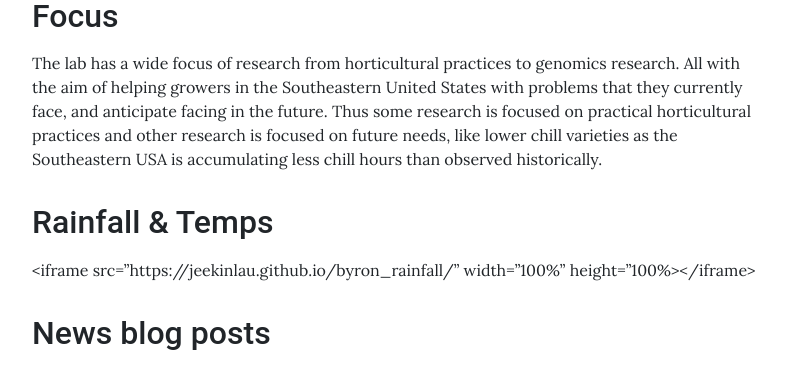
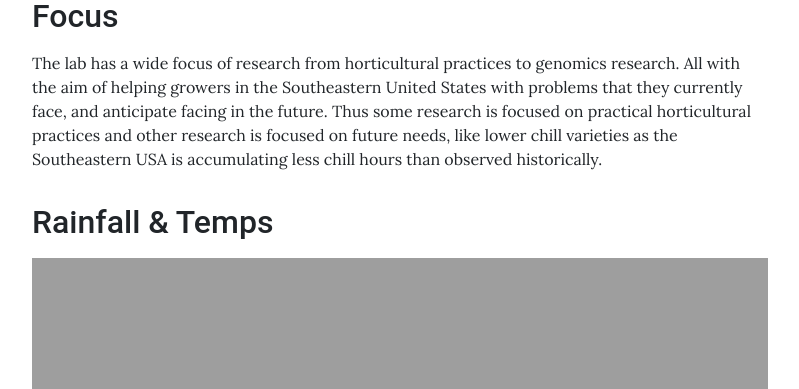
Before and after one commit to jeekinlau/lab_website, a Jekyll site: the page built from pages/home.md, in a window 1280 px wide and 900 px high, scrolled down 625 px, cut to the strip 0-389 px from the top of the window. Shown: the whole strip, without its empty margins (240-1039 px from the left). Built offline with Jekyll 4.4.1, drawn with Linux system fonts in a browser that asks for light colours.

Commit message:
add rainfall update data try 5

```diff
--- a/pages/home.md
+++ b/pages/home.md
@@ -24,6 +24,6 @@ The USDA-ARS peach rootstock lab is focused on developing rootstocks for the Sou
 The lab has a wide focus of research from horticultural practices to genomics research. All with the aim of helping growers in the Southeastern United States with problems that they currently face, and anticipate facing in the future. Thus some research is focused on practical horticultural practices and other research is focused on future needs, like lower chill varieties as the Southeastern USA is accumulating less chill hours than observed historically.
 
 <h2>Rainfall & Temps</h2>
-<iframe src="https://jeekinlau.github.io/byron_rainfall/" width="100%" height="100%></iframe>
+<iframe src="https://jeekinlau.github.io/byron_rainfall/" width="100%" height="100%"> </iframe>
 
 ## News blog posts
```
